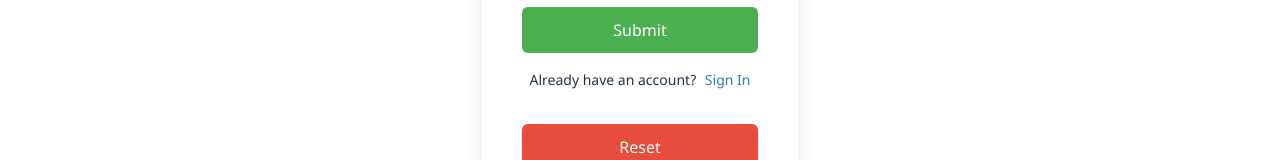
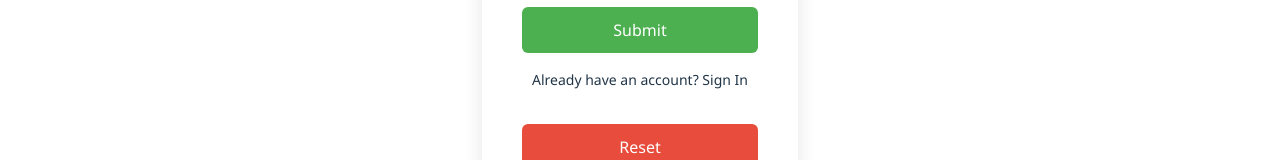
Before and after one commit to Vipulpokanati/React-Food_Zone, a React (Vite) app: page /SignUp in a window 1280 px wide. Shown: the part 527-687 px from the top of the page. Built offline with nearby package versions, Linux system fonts and the light colour scheme; no server answers.

Commit message:
Update SignUp.jsx

```diff
--- a/src/SignUp.jsx
+++ b/src/SignUp.jsx
@@ -44,7 +44,7 @@
         <br />
         <button type="submit">Submit</button>
         <p>
-        Already have an account? <a href="/SignIn">Sign In</a>
+        Already have an account? <span onClick={() => navigate('/SignIn')}>Sign In</span>
       </p>
         <button type="reset">Reset</button>
       </form>
```
